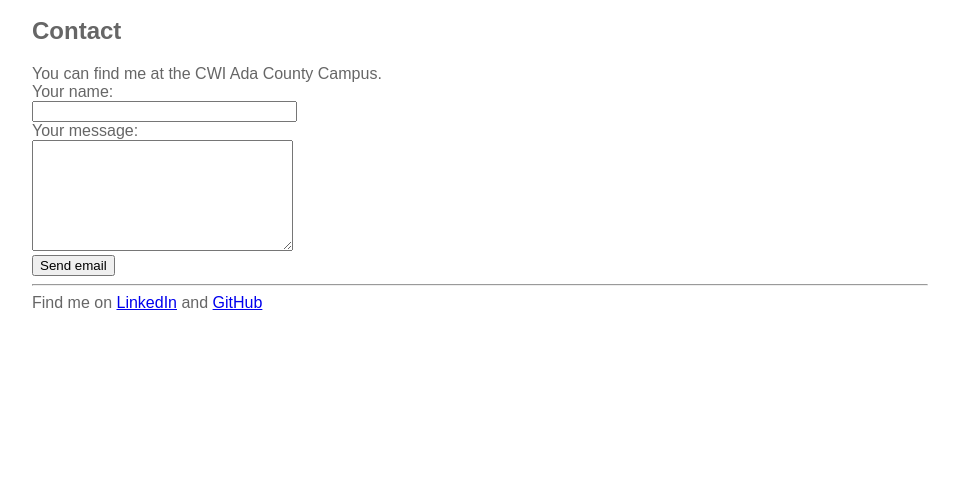
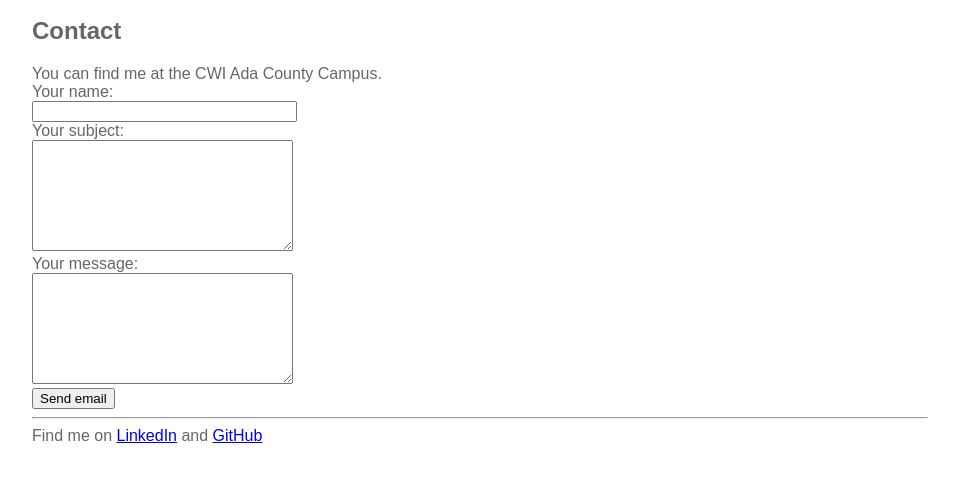
Before and after one commit to ovueby/ovueby.github.io, a plain HTML site: page portfolio/contact.html in a window 1280 px wide. Shown: the part 88-570 px from the top of the page, without its empty margins (160-1119 px from the left). Drawn offline with Linux system fonts and the light colour scheme.

Commit message:
PORTFOLIO

```diff
--- a/portfolio/contact.html
+++ b/portfolio/contact.html
@@ -29,6 +29,8 @@
         <form action="mailto:samcarr@my.cwi.edu" method="GET">
             <label class="required" for="name">Your name:</label><br />
             <input id="name" class="input" name="name" type="text" value="" size="30" /><br />
+            <label class="required" for="message">Your subject:</label><br />
+            <textarea id="message" class="input" name="subject" rows="7" cols="30"></textarea><br />
             <label class="required" for="message">Your message:</label><br />
             <textarea id="message" class="input" name="message" rows="7" cols="30"></textarea><br />
             <input id="submit_button" type="submit" value="Send email" />
```
